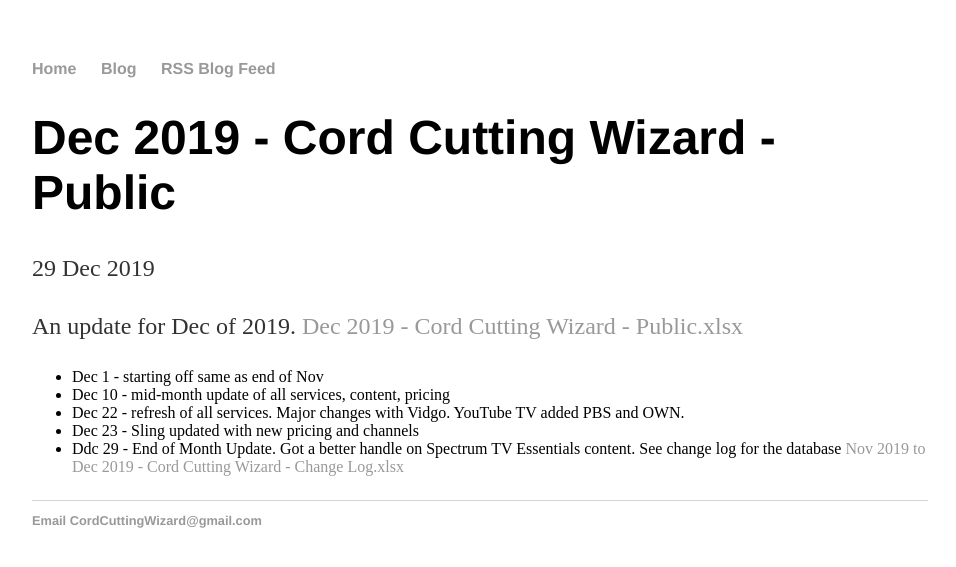
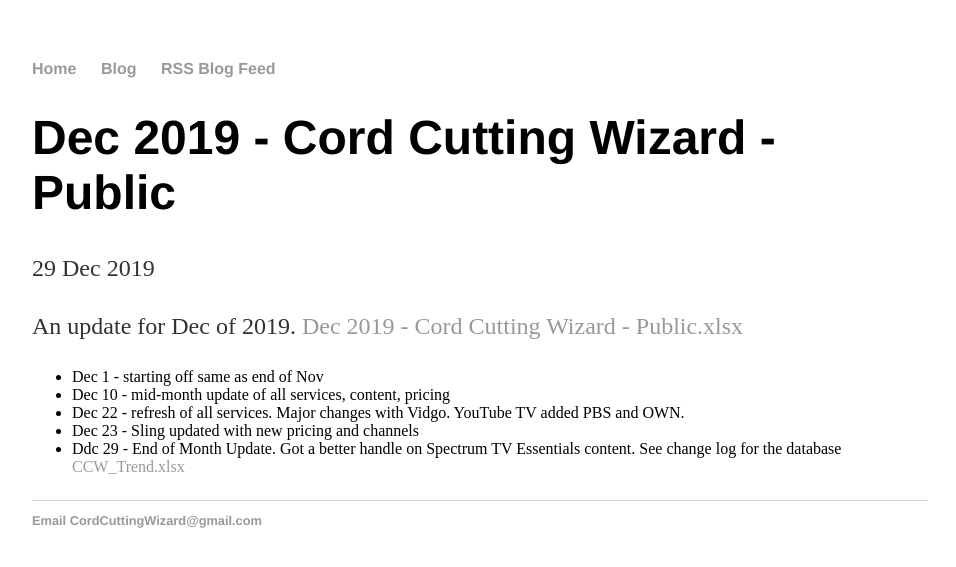
Before and after one commit to wjhladik/wjhladik.github.io, a Jekyll site: the page built from _posts/2019-12-29-Dec-2019-Cord-Cutting-Wizard-Public.md, in a window 1280 px wide. Shown: the top 567 px of the page, without its empty margins (160-1116 px from the left). Built offline with Jekyll 4.4.1, drawn with Linux system fonts in a browser that asks for light colours.

Commit message:
Update 2019-12-29-Dec-2019-Cord-Cutting-Wizard-Public.md

```diff
--- a/_posts/2019-12-29-Dec-2019-Cord-Cutting-Wizard-Public.md
+++ b/_posts/2019-12-29-Dec-2019-Cord-Cutting-Wizard-Public.md
@@ -10,4 +10,4 @@
       <li>Dec 10 - mid-month update of all services, content, pricing
       <li>Dec 22 - refresh of all services. Major changes with Vidgo. YouTube TV added PBS and OWN.
       <li>Dec 23 - Sling updated with new pricing and channels
-      <li>Ddc 29 - End of Month Update. Got a better handle on Spectrum TV Essentials content. See change log for the database <a href="/Nov 2019 to Dec 2019 - Cord Cutting Wizard - Change Log.xlsx">Nov 2019 to Dec 2019 - Cord Cutting Wizard - Change Log.xlsx</a>
+      <li>Ddc 29 - End of Month Update. Got a better handle on Spectrum TV Essentials content. See change log for the database <a href="/CCW_Trend.xlsx">CCW_Trend.xlsx</a>
```
